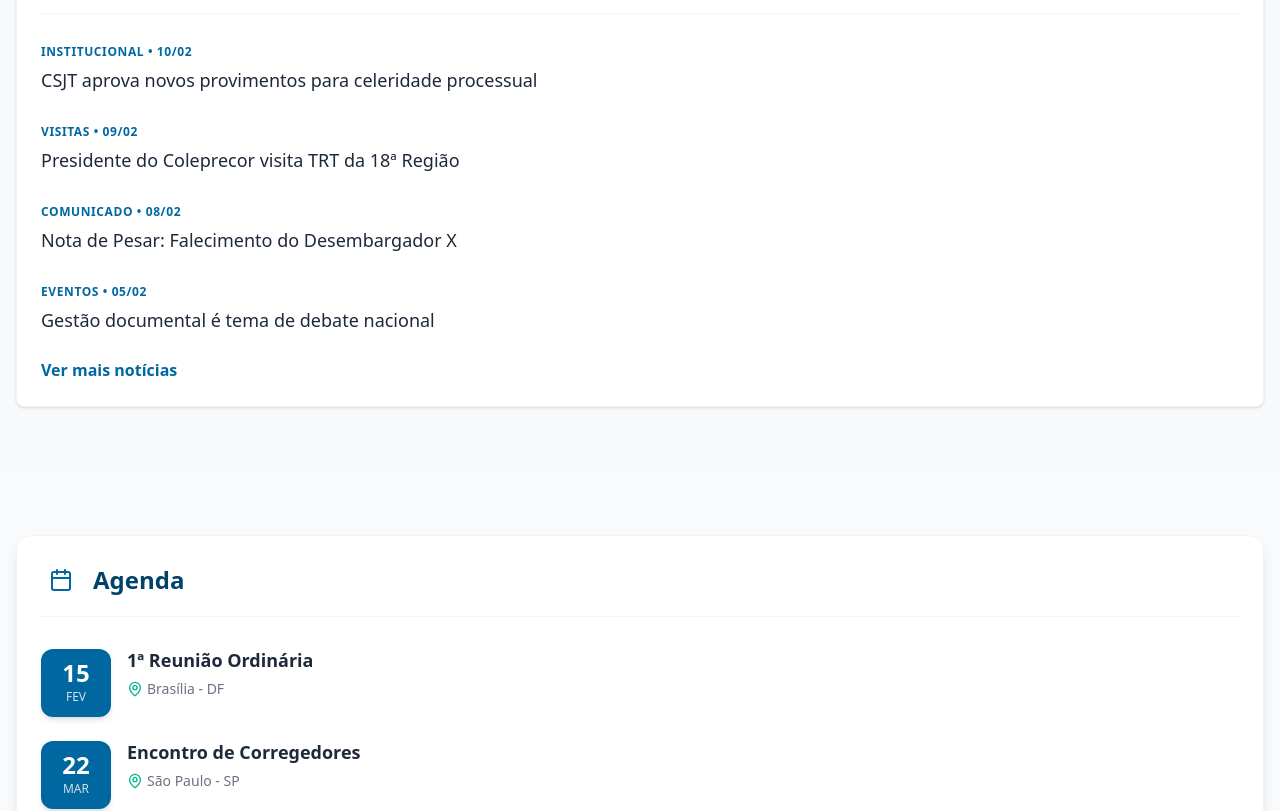
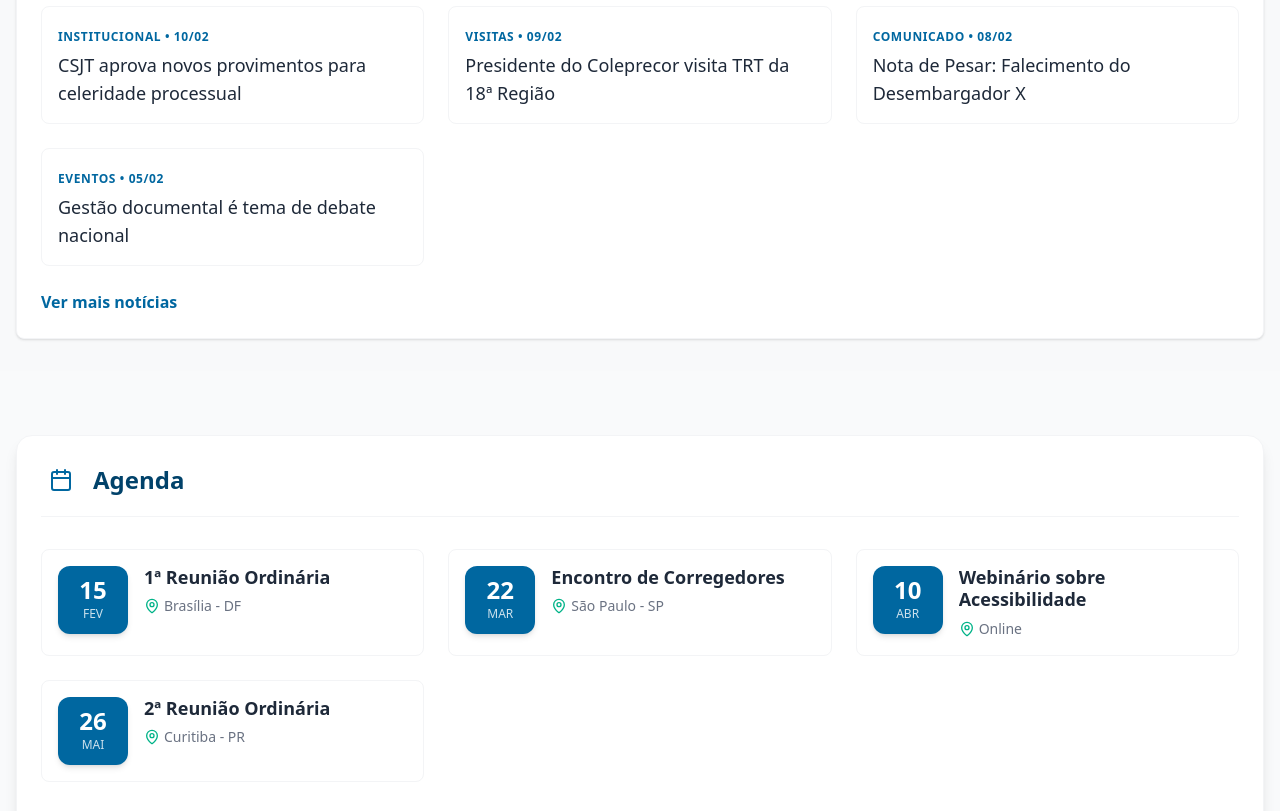
Before and after one commit to diemano/portal-coleprecor, a Next.js app: page / in a window 1280 px wide. Shown: the part 704-1515 px from the top of the page. Built offline with nearby package versions, Linux system fonts and the light colour scheme.

Commit message:
Ajuste no layout de notícias e calendario em 3 colunas

```diff
--- a/app/page.tsx
+++ b/app/page.tsx
@@ -5,7 +5,7 @@ import { NewsList } from "@/components/NewsList";
 
 export default function Home() {
   return (
-    <div className="space-y-16 pb-16">
+    <div className="space-y-8 pb-16">
       <HeroSection />
 
       <div className="container mx-auto px-4">
--- a/components/CalendarWidget.tsx
+++ b/components/CalendarWidget.tsx
@@ -17,20 +17,20 @@ export function CalendarWidget() {
                 <h2 className="text-2xl font-bold text-[var(--color-primary-dark)]">Agenda</h2>
             </div>
 
-            <div className="space-y-6">
+            <div className="grid grid-cols-1 md:grid-cols-3 gap-6">
                 {events.map((event, index) => (
-                    <div key={index} className="group flex items-start space-x-4 cursor-pointer">
+                    <div key={index} className="group flex items-start space-x-4 cursor-pointer p-4 border border-gray-100 rounded-lg hover:shadow-md transition-all bg-white">
                         <div className="bg-[var(--color-primary)] text-white p-3 rounded-xl text-center min-w-[70px] group-hover:bg-[var(--color-primary-dark)] transition-colors shadow-md">
                             <span className="block text-2xl font-bold leading-none">{event.day}</span>
                             <span className="block text-xs font-medium opacity-80 mt-1">{event.month}</span>
                         </div>
                         <div>
-                            <h3 className="font-bold text-gray-800 text-lg leading-tight group-hover:text-[var(--color-primary)] transition-colors">
+                            <h3 className="font-bold text-gray-800 text-lg leading-tight group-hover:text-[var(--color-primary)] transition-colors line-clamp-2">
                                 {event.title}
                             </h3>
                             <div className="flex items-center text-sm text-gray-500 mt-2">
                                 <MapPin className="w-4 h-4 mr-1 text-[var(--color-success)]" />
-                                {event.location}
+                                <span className="truncate">{event.location}</span>
                             </div>
                         </div>
                     </div>
--- a/components/NewsList.tsx
+++ b/components/NewsList.tsx
@@ -11,9 +11,9 @@ export function NewsList() {
             <h2 className="text-2xl font-bold text-[var(--color-primary-dark)] mb-6 pb-2 border-b border-gray-100">
                 Últimas Notícias
             </h2>
-            <div className="space-y-6">
+            <div className="grid grid-cols-1 md:grid-cols-3 gap-6">
                 {news.map((item, index) => (
-                    <article key={index} className="group cursor-pointer">
+                    <article key={index} className="group cursor-pointer border border-gray-100 p-4 rounded-lg hover:shadow-md transition-shadow">
                         <span className="text-xs font-semibold text-[var(--color-primary)] uppercase tracking-wider">
                             {item.category} • {item.date}
                         </span>
```
